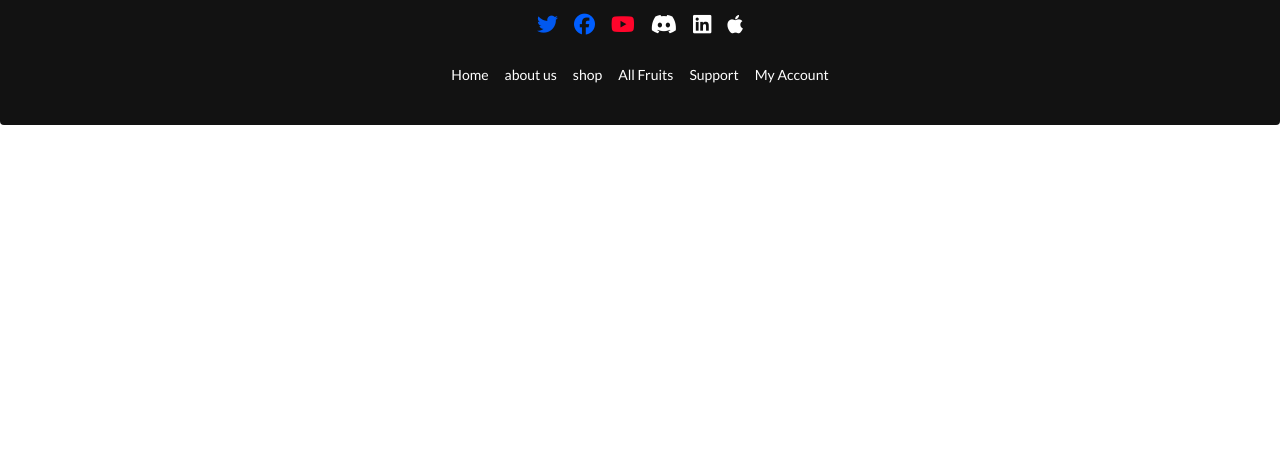
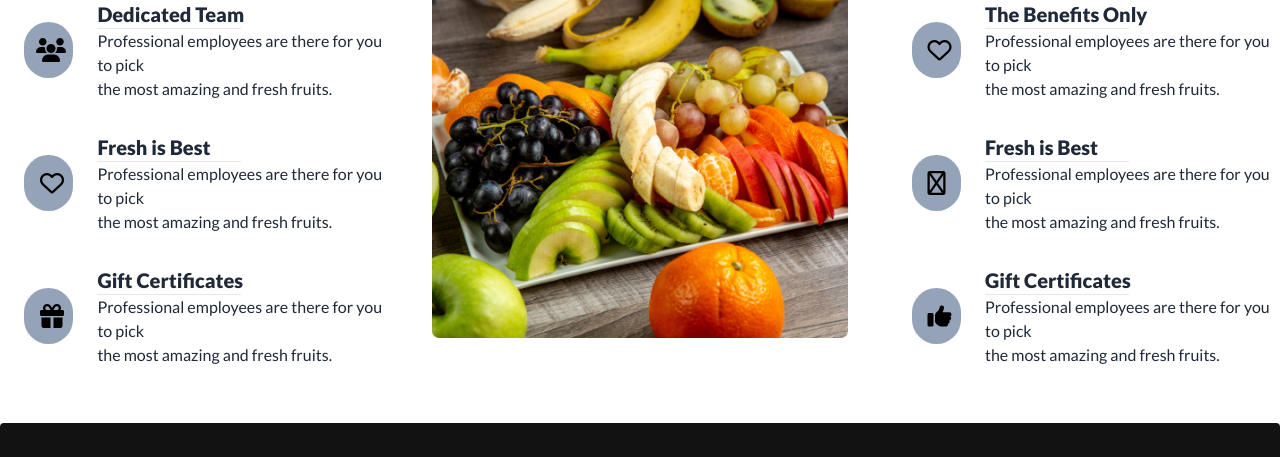
Before and after one commit to jakienrafi/fruit-brust, a plain HTML site: page index.html in a window 1280 px wide. Shown: the part 2374-2831 px from the top of the page. Before the commit the page ends 2499 px from the top, so only its background shows below. Drawn offline with nearby package versions, Linux system fonts and the light colour scheme.

Commit message:
added choose section

```diff
--- a/index.html
+++ b/index.html
@@ -313,7 +313,7 @@
       <div class="py-10">
         <div class="card w-80 bg-base-100 shadow-2xl ">
           <figure class="px-10 pt-10">
-            <img src="/images/fruit9.png" alt="Shoes" class="rounded-xl" />
+            <img src="images/fruit9.png" alt="Shoes" class="rounded-xl" />
           </figure>
           <div class="card-body items-center text-center">
             <h2 class="card-title">12.90$ - 18.85$</h2>
@@ -336,7 +336,7 @@
                 <form method="dialog" class="modal-box">
                   <button class="btn btn-sm btn-circle btn-ghost absolute right-2 top-2">✕</button>
                   <figure class="px-10 pt-10">
-                    <img src="/images/fruit9.png" alt="Shoes" class="rounded-xl py-4" />
+                    <img src="images/fruit9.png" alt="Shoes" class="rounded-xl py-4" />
                   </figure>
                   <h3 class="font-bold text-lg">Banana</h3>
                   <p class="py-4 text-sm">Professional employees are there for you to <br>pick the most amazing and fresh fruits.</p>
@@ -441,6 +441,81 @@
       </div>
     </div>
     </section>
+    <section class="">
+      <div class="text-center">
+        <h1 class="text-3xl font-extrabold">Why Choose Us</h1>
+        <p>Contrary to popular belief, is not simply random text. It has roots in a piece of classical <br> Latin literature from 45 BC, making it over 2000 years old.</p>
+      </div>
+    <div class=" md:flex md:justify-center">
+      <div class="" >
+        <div class=" my-8 flex md:items-center ">
+          <div class="bg-slate-400 rounded-full h-14 w-14 mx-6 ">
+            <i class="fa-solid fa-users mt-7 ml-3 fa-xl" style="color: #030303;"></i>
+          </div>
+          <div>
+            <h1 class="text-xl font-extrabold">Dedicated Team</h1>
+            <hr class="w-36">
+            <p>Professional employees are there for you to pick <br> the most amazing and fresh fruits.</p>
+          </div>
+        </div>
+        <div class=" my-8 flex items-center">
+          <div class="bg-slate-400 rounded-full h-14 w-14 mx-6 ">
+            <i class="fa-regular fa-heart mt-7 ml-4 fa-xl" style="color: #000000;"></i>
+          </div>
+          <div>
+            <h1 class="text-xl font-extrabold">Fresh is Best</h1>
+            <hr class="w-36">
+            <p>Professional employees are there for you to pick <br> the most amazing and fresh fruits.</p>
+          </div>
+        </div>
+        <div class=" my-8 flex items-center">
+          <div class="bg-slate-400 rounded-full h-14 w-14 mx-6 ">
+            <i class="fa-solid fa-gift mt-7 ml-4 fa-xl" style="color: #000000;"></i>
+          </div>
+          <div>
+            <h1 class="text-xl font-extrabold">Gift Certificates</h1>
+            <hr class="w-36">
+            <p>Professional employees are there for you to pick <br> the most amazing and fresh fruits.</p>
+          </div>
+        </div>
+      </div>
+      <div class="md:mx-10  ">
+        <img src="images/whychoose1.png" alt="">
+      </div>
+      <div>
+        <div class=" my-8 flex items-center">
+          <div class="bg-slate-400 rounded-full h-14 w-14 mx-6 ">
+            <i class="fa-regular fa-heart mt-7 ml-4 fa-xl" style="color: #000000;"></i>
+          </div>
+          <div>
+            <h1 class="text-xl font-extrabold">The Benefits Only</h1>
+            <hr class="w-36">
+            <p>Professional employees are there for you to pick <br> the most amazing and fresh fruits.</p>
+          </div>
+        </div>
+        <div class=" my-8 flex items-center">
+          <div class="bg-slate-400 rounded-full h-14 w-14 mx-6 ">
+            <i class="fa-regular fa-ice-cream  mt-7 ml-4 fa-xl" style="color: #000000;"></i>
+          </div>
+          <div>
+            <h1 class="text-xl font-extrabold">Fresh is Best</h1>
+            <hr class="w-36">
+            <p>Professional employees are there for you to pick <br> the most amazing and fresh fruits.</p>
+          </div>
+        </div>
+        <div class=" my-8 flex items-center">
+          <div class="bg-slate-400 rounded-full h-14 w-14 mx-6 ">
+            <i class="fa-solid fa-thumbs-up mt-7 ml-4 fa-xl" style="color: #000000;"></i>
+          </div>
+          <div>
+            <h1 class="text-xl font-extrabold">Gift Certificates</h1>
+            <hr class="w-36">
+            <p>Professional employees are there for you to pick <br> the most amazing and fresh fruits.</p>
+          </div>
+        </div>
+      </div>
+     </div>
+    </section>
 </main>
   <footer class="footer footer-center bg-[#121212] p-10 bg-base-200 text-base-content rounded mt-6">
     <div class="flex">
```
